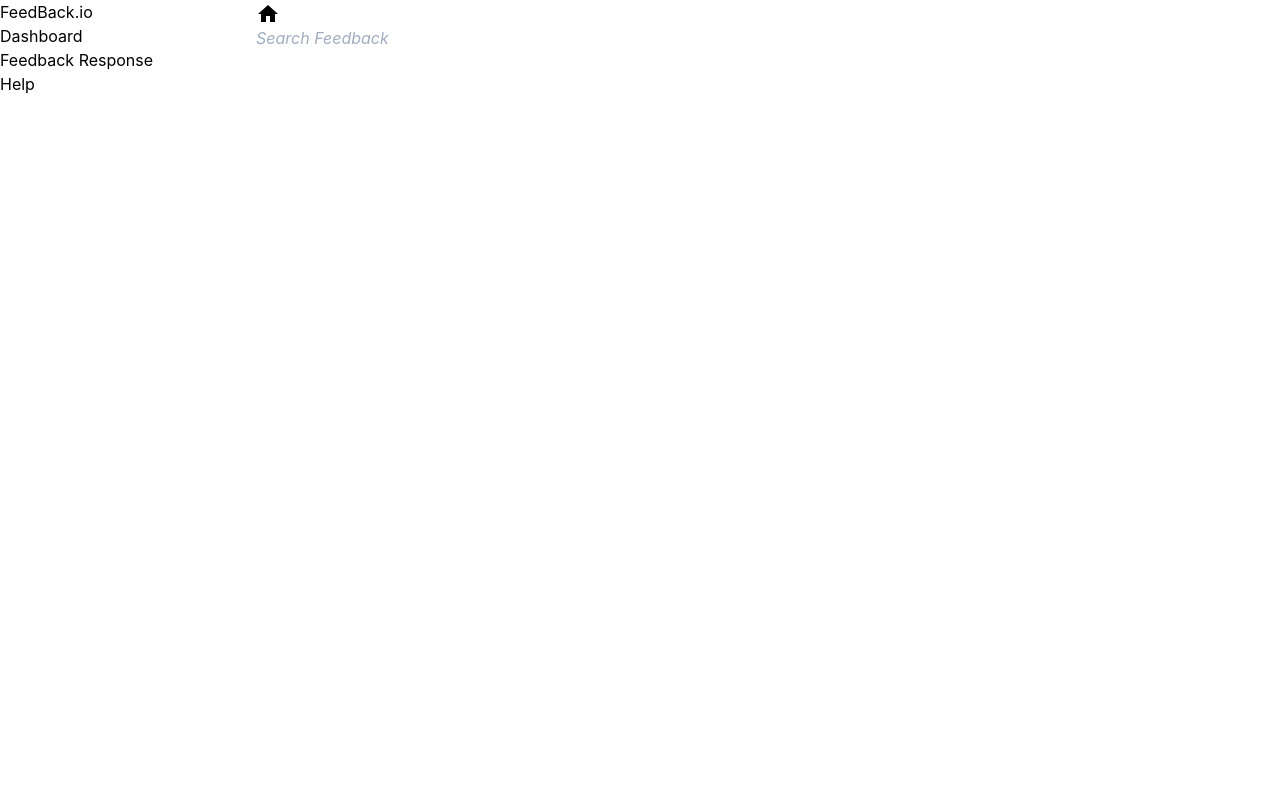
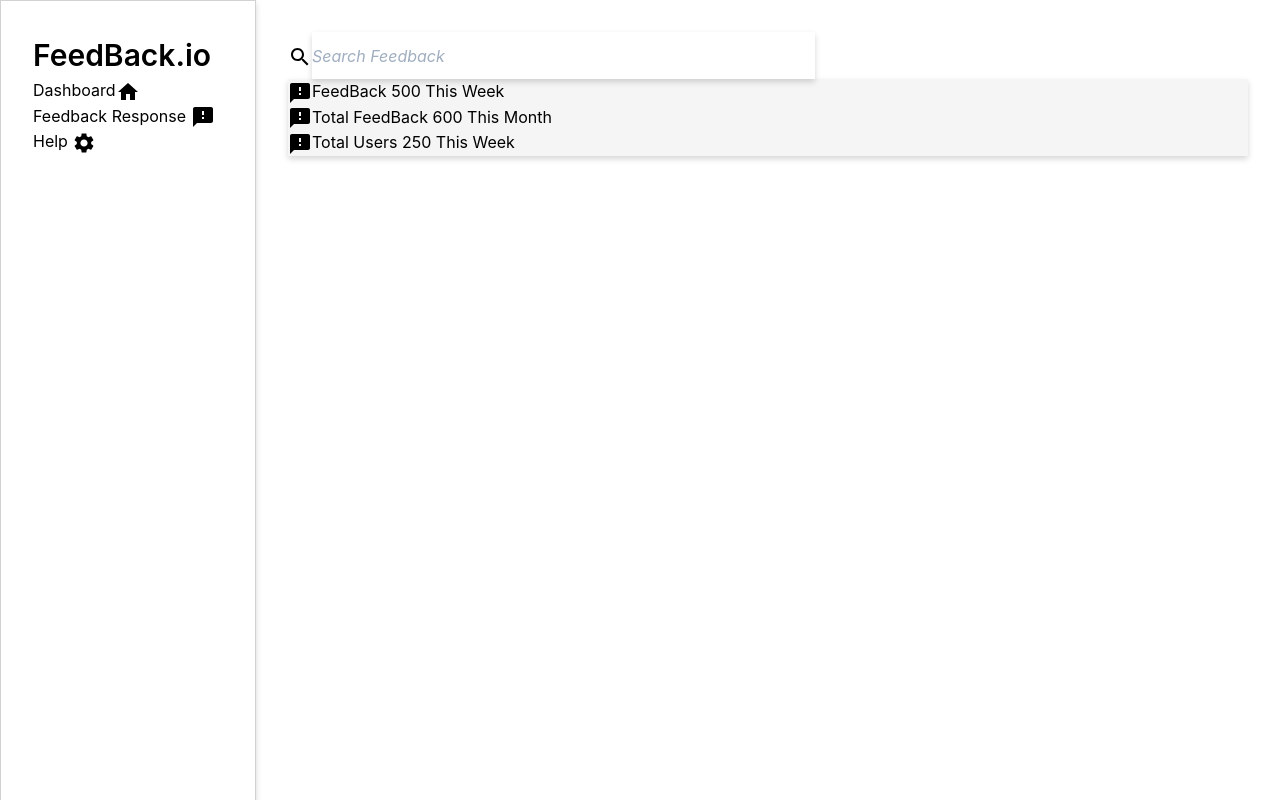
Before and after one commit to WonderfulOlanrewaju/feedback-nlp-frontend, a React (Create React App) app: page /admin in a window 1280 px wide. Shown: the top 800 px of the page. Built offline with nearby package versions, Linux system fonts and the light colour scheme.

Commit message:
admin body

```diff
--- a/src/App.css
+++ b/src/App.css
@@ -45,5 +45,29 @@ input::placeholder, select, textarea::placeholder {
     opacity: 1;
 }
 
+.Search-Field {
+    background: #FFFFFF 0% 0% no-repeat padding-box;
+    box-shadow: 0px 3px 6px #00000029;
+    opacity: 1;
+    width: 503px;
+    height: 47px;
+}
+
+.Left-Admin {
+    width: 371px;
+    background: #FFFFFF 0% 0% no-repeat padding-box;
+    box-shadow: 0px 3px 6px #00000029;
+    border: 1px solid #D3D1D1;
+    opacity: 1;
+}
+
+.Admin-Right-Body {
+    background: #F5F5F5 0% 0% no-repeat padding-box;
+    box-shadow: 0px 3px 6px #00000029;
+    opacity: 1;
+}
+
+
+
 @tailwind components;
 @tailwind utilities;
--- a/src/components/Admin.js
+++ b/src/components/Admin.js
@@ -3,6 +3,9 @@ import {Field, Form, Formik} from 'formik';
 import styled from 'styled-components';
 import {Link} from 'react-router-dom';
 import HomeIcon from '@material-ui/icons/Home';
+import FeedbackIcon from '@material-ui/icons/Feedback';
+import SettingsIcon from '@material-ui/icons/Settings';
+import SearchIcon from '@material-ui/icons/Search';
 
 const Err = styled.div`
     text-align : left;
@@ -13,19 +16,49 @@ const Err = styled.div`
 export function Admin () {
     return (
         <div className='flex h-screen'>
-            <div className='w-1/5'>
-                <Link to='/'>FeedBack.io</Link>
-                <div>Dashboard</div>
-                <div>Feedback Response</div>
-                <div>Help</div>
+            <div className='w-1/5 p-8 Left-Admin'>
+                <div className='Left-Admin-Nav'>
+                    <div className='text-3xl font-semibold'><Link to='/'>FeedBack.io</Link></div>
+                </div>
+                <div className='Left-Admin-Body'>
+                    <div>
+                        Dashboard
+                        <HomeIcon/>
+                    </div>
+                    <div>Feedback Response <FeedbackIcon/></div>
+                    <div>Help <SettingsIcon/></div>
+                </div>
             </div>
-            <div className='w-4/5'>
-                <HomeIcon/>
-                <Formik>
-                    <Form>
-                        <Field type='search' placeholder='Search Feedback' />
-                    </Form>
-                </Formik>
+            <div className='w-4/5 p-8 Right-Admin'>
+                <div>
+                    <Formik>
+                        <Form>
+                            <SearchIcon/>
+                            <Field className='Search-Field' type='search' placeholder='Search Feedback' />
+                        </Form>
+                    </Formik>
+                </div>
+                <div className='Admin-Right-Body'>
+                    <div>
+                        <FeedbackIcon/>
+                        FeedBack
+                        500
+                        This Week
+                    </div>
+                    <div>
+                        <FeedbackIcon/>
+                        Total FeedBack
+                        600
+                        This Month
+                    </div>
+                    <div>
+                        <FeedbackIcon/>
+                        Total Users
+                        250
+                        This Week
+                    </div>
+                </div>
+
             </div>
         </div>
     )
--- a/src/components/Form.js
+++ b/src/components/Form.js
@@ -68,7 +68,7 @@ export  const FeedbackForm = ()=> (
                             <label htmlFor='feedback' className='block pt-2  mb-1 md:mb-0 pr-4'>Your Feedback</label>
                           </div>
                           <div className='md:w-2/3'>
-                            <Field name='feedback' as='textarea' placeholder='We are listening...' className= "w-2/5 placeholder-red-300 bg-teal-100 focus:outline-none focus:shadow-outline border border-gray-300 rounded py-2 px-4 inline w-full "/>
+                            <Field name='feedback' as='textarea' placeholder='We are listening...' className= "h-40 w-2/5 placeholder-red-300 bg-teal-100 focus:outline-none focus:shadow-outline border border-gray-300 rounded py-2 px-4 inline w-full "/>
                             {errors.feedback && touched.feedback ? (<Err>{errors.feedback}</Err>) : null}
                           </div>
                         </div>
```
Also changed, not shown: src/output.css.
